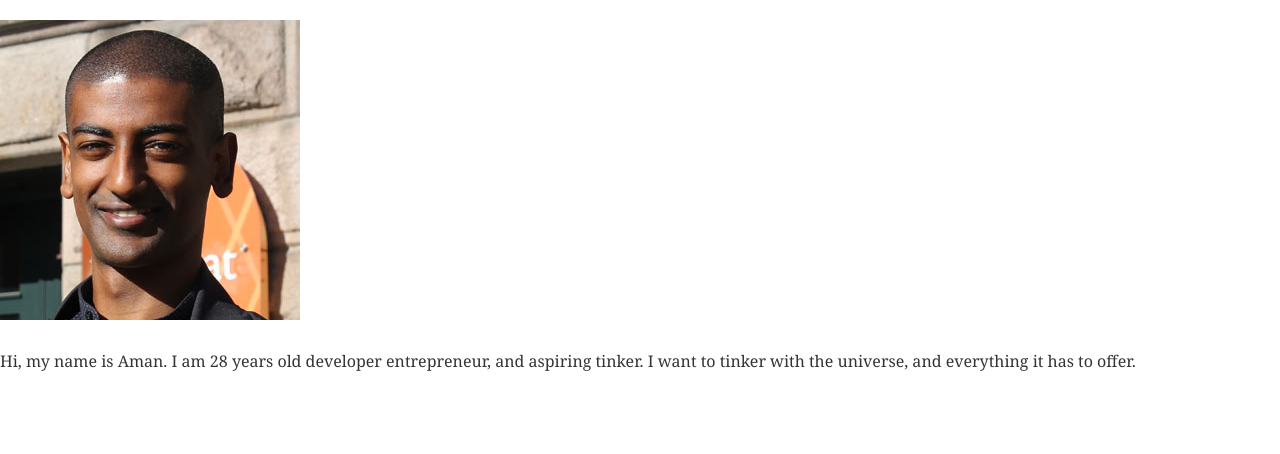
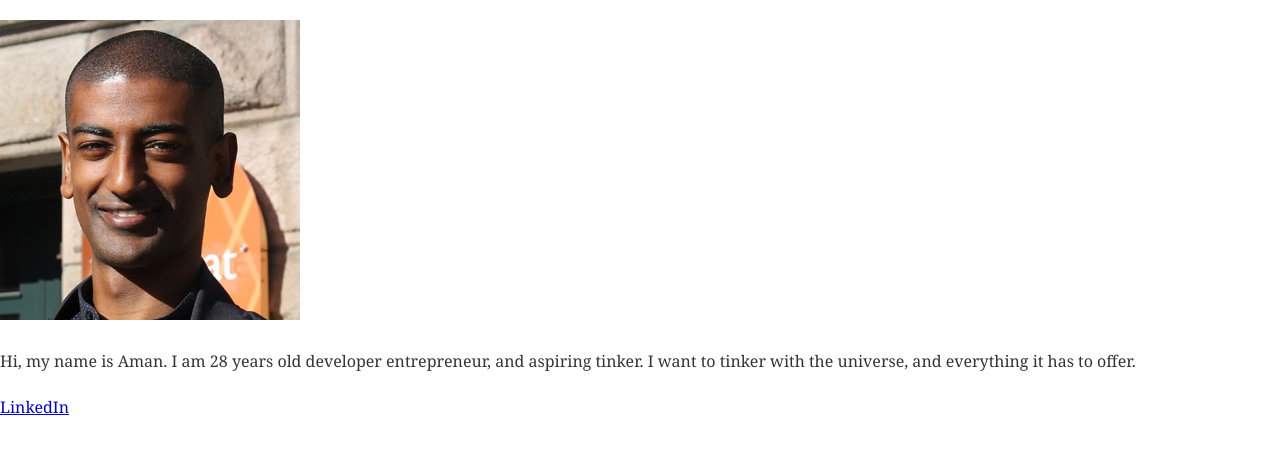
Before and after one commit to Amanej/gatsby-blog, a Gatsby site: page /about in a window 1280 px wide. Shown: the part 38-492 px from the top of the page. Built offline with nearby package versions, Linux system fonts and the light colour scheme; Gatsby itself is replaced by a stand-in of ours; some packages are replaced by stand-ins of ours.

Commit message:
Added linkedin link

```diff
--- a/src/pages/about.js
+++ b/src/pages/about.js
@@ -9,6 +9,7 @@
       Hi, my name is Aman. I am 28 years old developer entrepreneur, and aspiring tinker.
       I want to tinker with the universe, and everything it has to offer.
     </p>
+    <a href="https://www.linkedin.com/in/aman-mender-92681b13/">LinkedIn</a>
   </div>
 );
 
```
